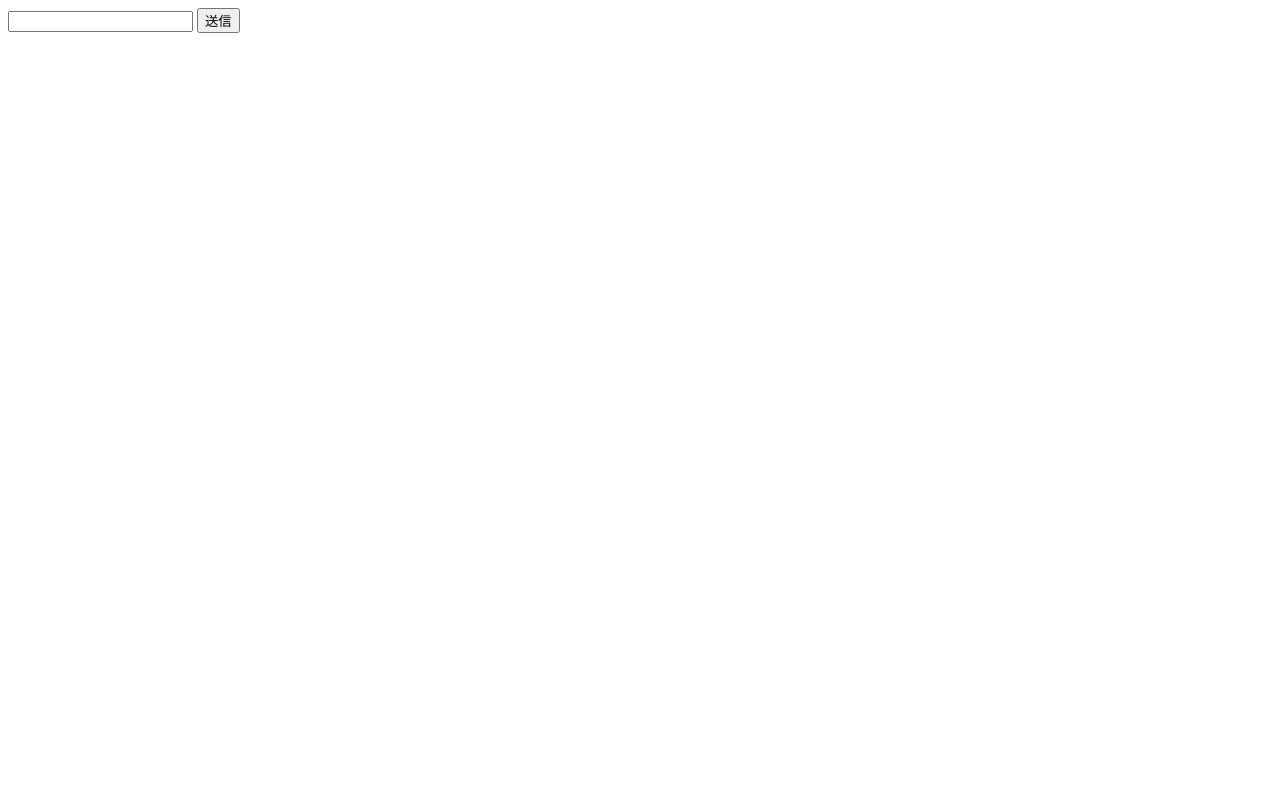
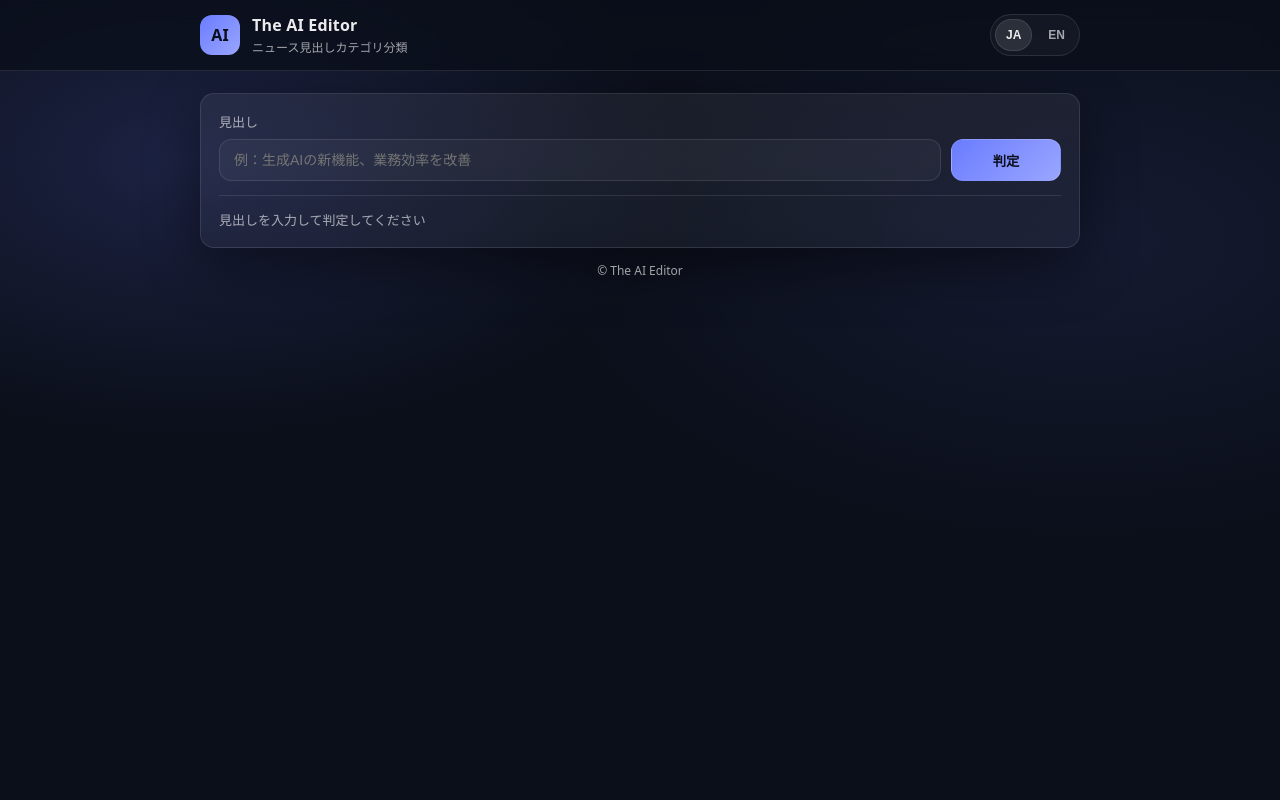
Before and after one commit to TaiseiYYYYMMDD/The-AI-Editor-Fine-Tuning-BERT, a Flask app: page / in a window 1280 px wide. Before the commit the page is almost empty. Run offline with Flask 3, Linux system fonts and the light colour scheme.

Commit message:
create dammy

```diff
--- a/app/app.py
+++ b/app/app.py
@@ -1,4 +1,5 @@
 from flask import Flask, render_template, request
+from inference import predict
 
 app = Flask(__name__)
 
@@ -6,7 +7,8 @@ app = Flask(__name__)
 def index():
     result = None
     if request.method == "POST":
-        result = request.form["text"]
+        text = request.form.get("text", "")
+        result = predict(text)
     return render_template("index.html", result=result)
 
 if __name__ == "__main__":
--- /dev/null
+++ b/app/inference.py
@@ -0,0 +1,5 @@
+def predict(text: str) -> str:
+    # いまは仮の判定
+    if not text:
+        return "（入力がありません）"
+    return "ちょいちょい"
--- /dev/null
+++ b/app/static/style.css
@@ -0,0 +1,178 @@
+:root{
+  --bg:#0b0f1a;
+  --panel:#121a2a;
+  --panel2:#0f1626;
+  --text:rgba(255,255,255,.92);
+  --muted:rgba(255,255,255,.62);
+  --border:rgba(255,255,255,.10);
+  --accent:#6a7cff;
+  --shadow:0 18px 55px rgba(0,0,0,.45);
+  --r:14px;
+}
+
+*{box-sizing:border-box;}
+html,body{height:100%;}
+body{
+  margin:0;
+  font-family:system-ui,-apple-system,"Segoe UI",Roboto,"Noto Sans JP",sans-serif;
+  color:var(--text);
+  background:
+    radial-gradient(900px 500px at 15% 20%, rgba(106,124,255,.18), transparent 55%),
+    radial-gradient(900px 500px at 85% 30%, rgba(106,124,255,.10), transparent 60%),
+    var(--bg);
+}
+
+.container{
+  width:min(880px, calc(100% - 28px));
+  margin:0 auto;
+}
+
+.topbar{
+  position:sticky;
+  top:0;
+  background:rgba(11,15,26,.72);
+  backdrop-filter:blur(10px);
+  border-bottom:1px solid var(--border);
+  z-index:10;
+}
+
+.topbar__inner{
+  display:flex;
+  align-items:center;
+  justify-content:space-between;
+  padding:14px 0;
+}
+
+.titleBlock{
+  display:flex;
+  align-items:center;
+  gap:12px;
+}
+
+.logo{
+  width:40px;height:40px;
+  border-radius:12px;
+  display:grid;place-items:center;
+  font-weight:900;
+  background:linear-gradient(135deg, var(--accent), #9aa6ff);
+  color:#0b0f1a;
+}
+
+.appTitle{font-weight:800; letter-spacing:.2px;}
+.appSub{font-size:12px; color:var(--muted); margin-top:2px;}
+
+.lang{
+  display:flex;
+  gap:6px;
+  padding:4px;
+  border:1px solid var(--border);
+  background:rgba(255,255,255,.04);
+  border-radius:999px;
+}
+
+.lang__btn{
+  border:none;
+  background:transparent;
+  color:var(--muted);
+  padding:8px 10px;
+  border-radius:999px;
+  font-weight:800;
+  font-size:12px;
+  cursor:pointer;
+}
+
+.lang__btn.is-active{
+  background:rgba(255,255,255,.10);
+  color:var(--text);
+  border:1px solid rgba(255,255,255,.10);
+}
+
+main{padding:22px 0 26px;}
+
+.panel{
+  background:linear-gradient(180deg, rgba(255,255,255,.06), rgba(255,255,255,.04));
+  border:1px solid var(--border);
+  border-radius:var(--r);
+  box-shadow:var(--shadow);
+  padding:18px;
+}
+
+.label{
+  display:block;
+  font-size:13px;
+  color:var(--muted);
+  margin-bottom:8px;
+}
+
+.row{
+  display:flex;
+  gap:10px;
+  align-items:stretch;
+}
+
+.input{
+  flex:1;
+  border-radius:12px;
+  border:1px solid var(--border);
+  background:rgba(255,255,255,.04);
+  color:var(--text);
+  padding:12px 14px;
+  outline:none;
+  font-size:14px;
+}
+
+.input:focus{
+  border-color:rgba(106,124,255,.65);
+  box-shadow:0 0 0 3px rgba(106,124,255,.18);
+}
+
+.btn{
+  min-width:110px;
+  border-radius:12px;
+  border:1px solid rgba(255,255,255,.10);
+  background:linear-gradient(135deg, var(--accent), #9aa6ff);
+  color:#0b0f1a;
+  font-weight:900;
+  cursor:pointer;
+}
+
+.btn:active{transform:translateY(1px);}
+
+.resultArea{
+  margin-top:14px;
+  padding-top:14px;
+  border-top:1px solid var(--border);
+}
+
+.placeholder{
+  color:var(--muted);
+  font-size:13px;
+}
+
+.resultTag{
+  display:flex;
+  align-items:center;
+  gap:10px;
+}
+
+.resultTag__k{
+  font-size:12px;
+  color:var(--muted);
+  border:1px solid var(--border);
+  background:rgba(255,255,255,.04);
+  padding:6px 10px;
+  border-radius:999px;
+}
+
+.resultTag__v{
+  font-size:18px;
+  font-weight:900;
+  letter-spacing:.2px;
+}
+
+.footer{
+  margin-top:14px;
+  color:var(--muted);
+  font-size:12px;
+  text-align:center;
+}
--- a/app/templates/index.html
+++ b/app/templates/index.html
@@ -1,13 +1,114 @@
 <!DOCTYPE html>
-<html>
-  <body>
-    <form method="post">
-      <input type="text" name="text">
-      <button type="submit">送信</button>
-    </form>
+<html lang="ja">
+<head>
+  <meta charset="UTF-8" />
+  <meta name="viewport" content="width=device-width, initial-scale=1" />
+  <title>The AI Editor</title>
+  <link rel="stylesheet" href="{{ url_for('static', filename='style.css') }}">
+</head>
 
-    {% if result %}
-      <p>入力された文章：{{ result }}</p>
-    {% endif %}
-  </body>
+<body>
+  <header class="topbar">
+    <div class="container topbar__inner">
+      <div class="titleBlock">
+        <div class="logo">AI</div>
+        <div>
+          <div class="appTitle">The AI Editor</div>
+          <div class="appSub" data-i18n="subtitle">ニュース見出しカテゴリ分類</div>
+        </div>
+      </div>
+
+      <div class="lang">
+        <button class="lang__btn is-active" type="button" id="btnJa">JA</button>
+        <button class="lang__btn" type="button" id="btnEn">EN</button>
+      </div>
+    </div>
+  </header>
+
+  <main class="container">
+    <section class="panel">
+      <form method="post" class="form">
+        <label class="label" for="text" data-i18n="label">見出し</label>
+
+        <div class="row">
+          <input
+            id="text"
+            name="text"
+            type="text"
+            class="input"
+            autocomplete="off"
+            required
+            value="{{ request.form.get('text','') }}"
+          />
+          <button class="btn" type="submit" data-i18n="btn">判定</button>
+        </div>
+      </form>
+
+      <div class="resultArea">
+        {% if result %}
+          <div class="resultTag">
+            <span class="resultTag__k" data-i18n="result">結果</span>
+            <span class="resultTag__v">{{ result }}</span>
+          </div>
+        {% else %}
+          <div class="placeholder" data-i18n="placeholder">
+            見出しを入力して判定してください
+          </div>
+        {% endif %}
+      </div>
+    </section>
+
+    <footer class="footer">
+      <span>© The AI Editor</span>
+    </footer>
+  </main>
+
+  <script>
+    const I18N = {
+      ja: {
+        subtitle: "ニュース見出しカテゴリ分類",
+        label: "見出し",
+        btn: "判定",
+        result: "結果",
+        placeholder: "見出しを入力して判定してください",
+        inputPlaceholder: "例：生成AIの新機能、業務効率を改善"
+      },
+      en: {
+        subtitle: "Headline category classification",
+        label: "Headline",
+        btn: "Classify",
+        result: "Result",
+        placeholder: "Enter a headline and click Classify",
+        inputPlaceholder: "e.g., New generative AI feature improves productivity"
+      }
+    };
+
+    const input = document.getElementById("text");
+    const btnJa = document.getElementById("btnJa");
+    const btnEn = document.getElementById("btnEn");
+
+    function applyLang(lang) {
+      const dict = I18N[lang];
+      document.documentElement.lang = (lang === "ja") ? "ja" : "en";
+
+      document.querySelectorAll("[data-i18n]").forEach(el => {
+        const key = el.getAttribute("data-i18n");
+        if (dict[key] !== undefined) el.textContent = dict[key];
+      });
+
+      if (input) input.placeholder = dict.inputPlaceholder;
+
+      btnJa.classList.toggle("is-active", lang === "ja");
+      btnEn.classList.toggle("is-active", lang === "en");
+
+      localStorage.setItem("lang", lang);
+    }
+
+    btnJa.addEventListener("click", () => applyLang("ja"));
+    btnEn.addEventListener("click", () => applyLang("en"));
+
+    const saved = localStorage.getItem("lang");
+    applyLang(saved === "en" ? "en" : "ja");
+  </script>
+</body>
 </html>
```
